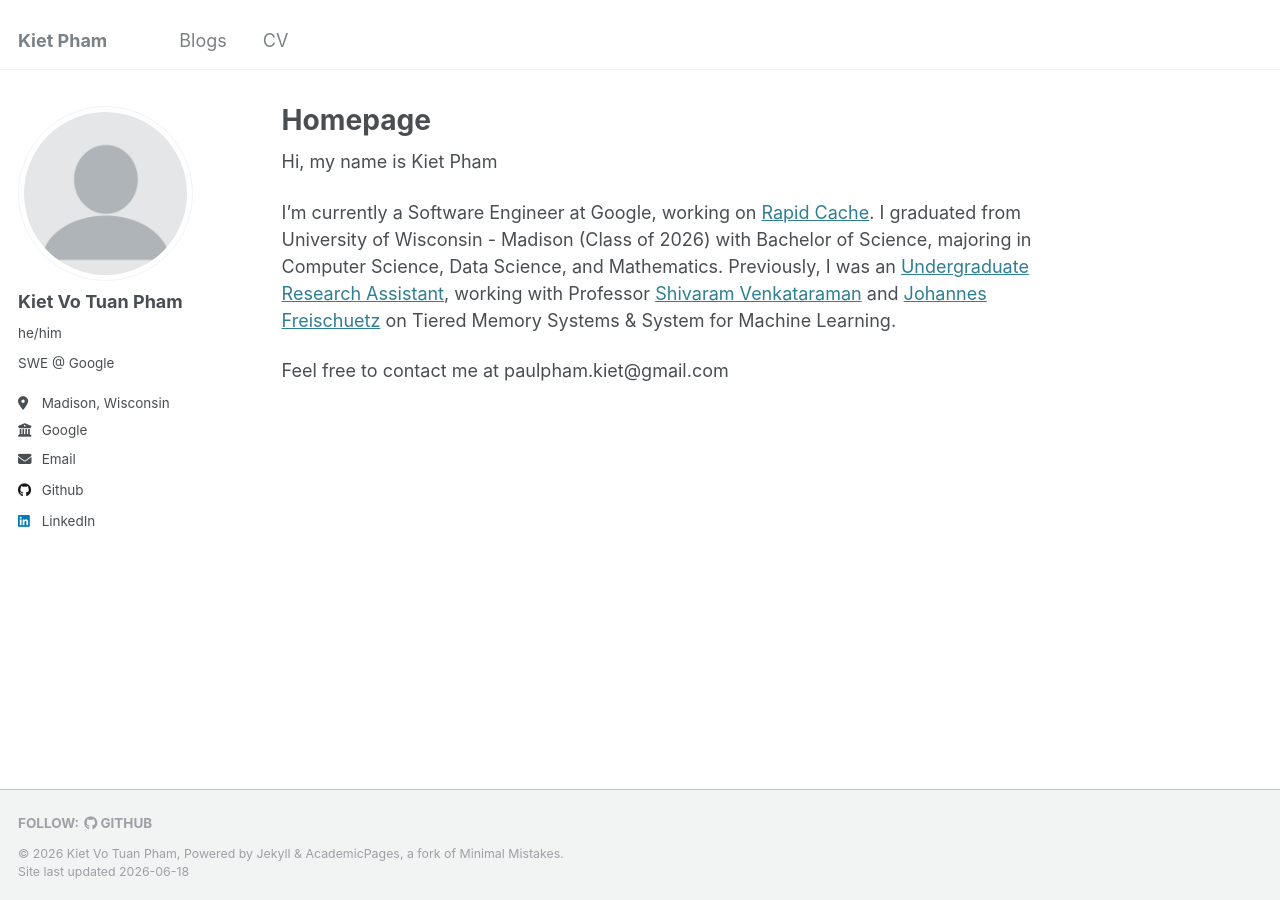
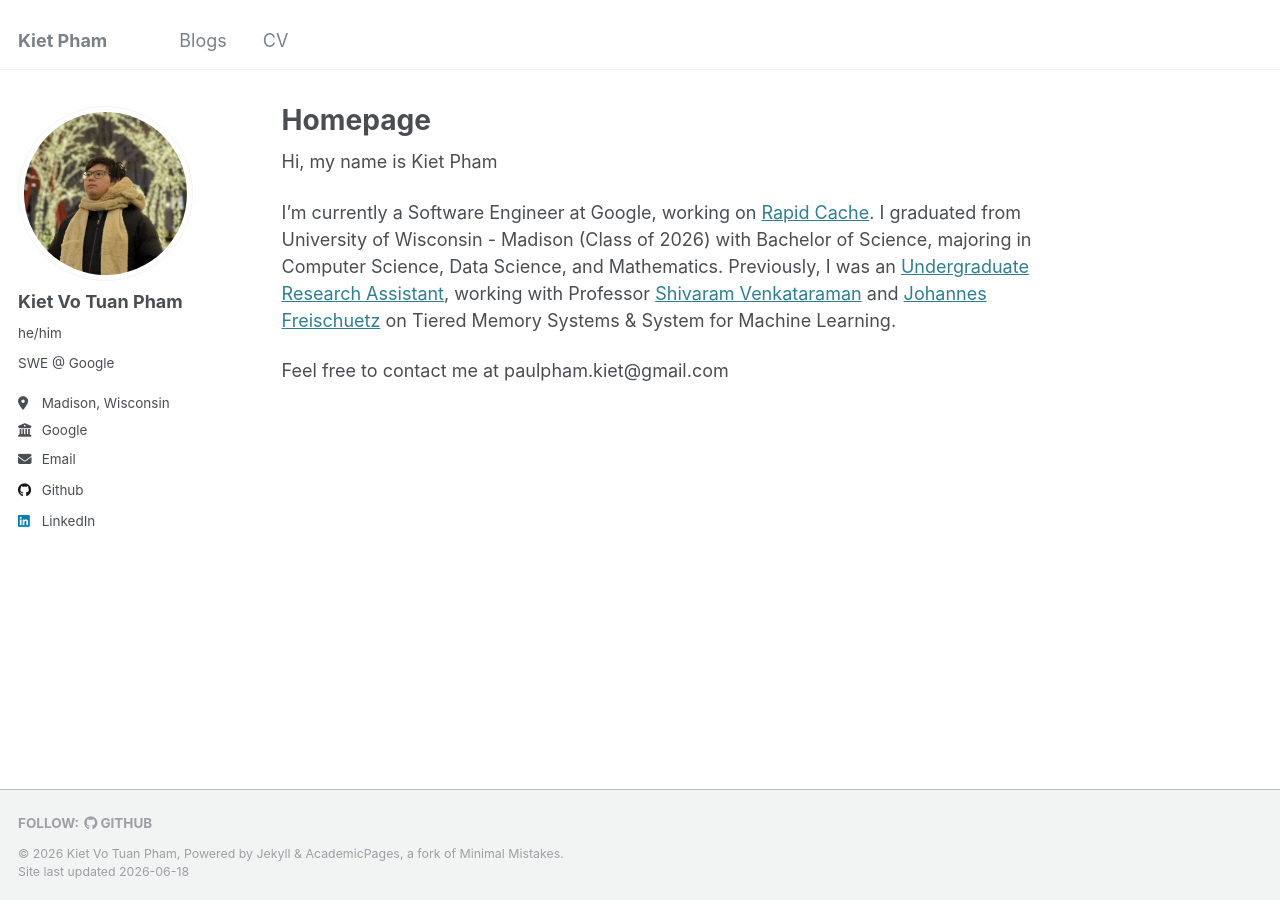
Before and after one commit to kietphamvt/kietphamvt.github.io, a Jekyll site: the page built from _pages/about.md, in a window 1280 px wide. Built offline with Jekyll 4.4.1, drawn with Linux system fonts in a browser that asks for light colours.

Commit message:
add profile img

```diff
--- a/_config.yml
+++ b/_config.yml
@@ -21,7 +21,7 @@ repository               : "kietphamvt/kietphamvt.github.io"
 #               Additional customization can be done by editing /_includes/author-profile.html
 author:
   # Biographic information
-  avatar           : "profile.png"
+  avatar           : "IMG_1290.jpg"
   name             : "Kiet Vo Tuan Pham"
   pronouns         : "he/him"
   bio              : "SWE @ Google"
```
Also changed, not shown: images/IMG_1290.jpg (added).
